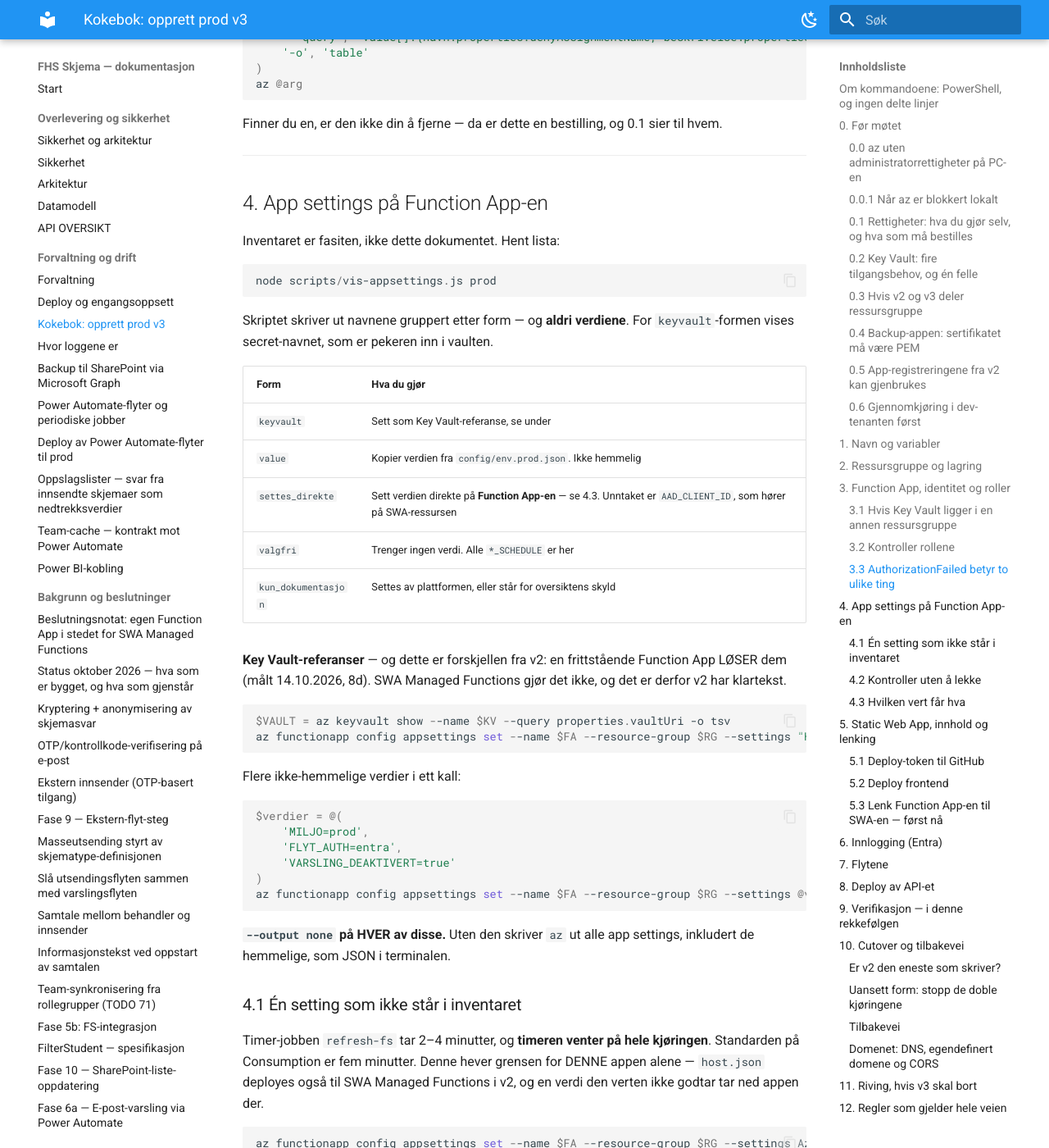
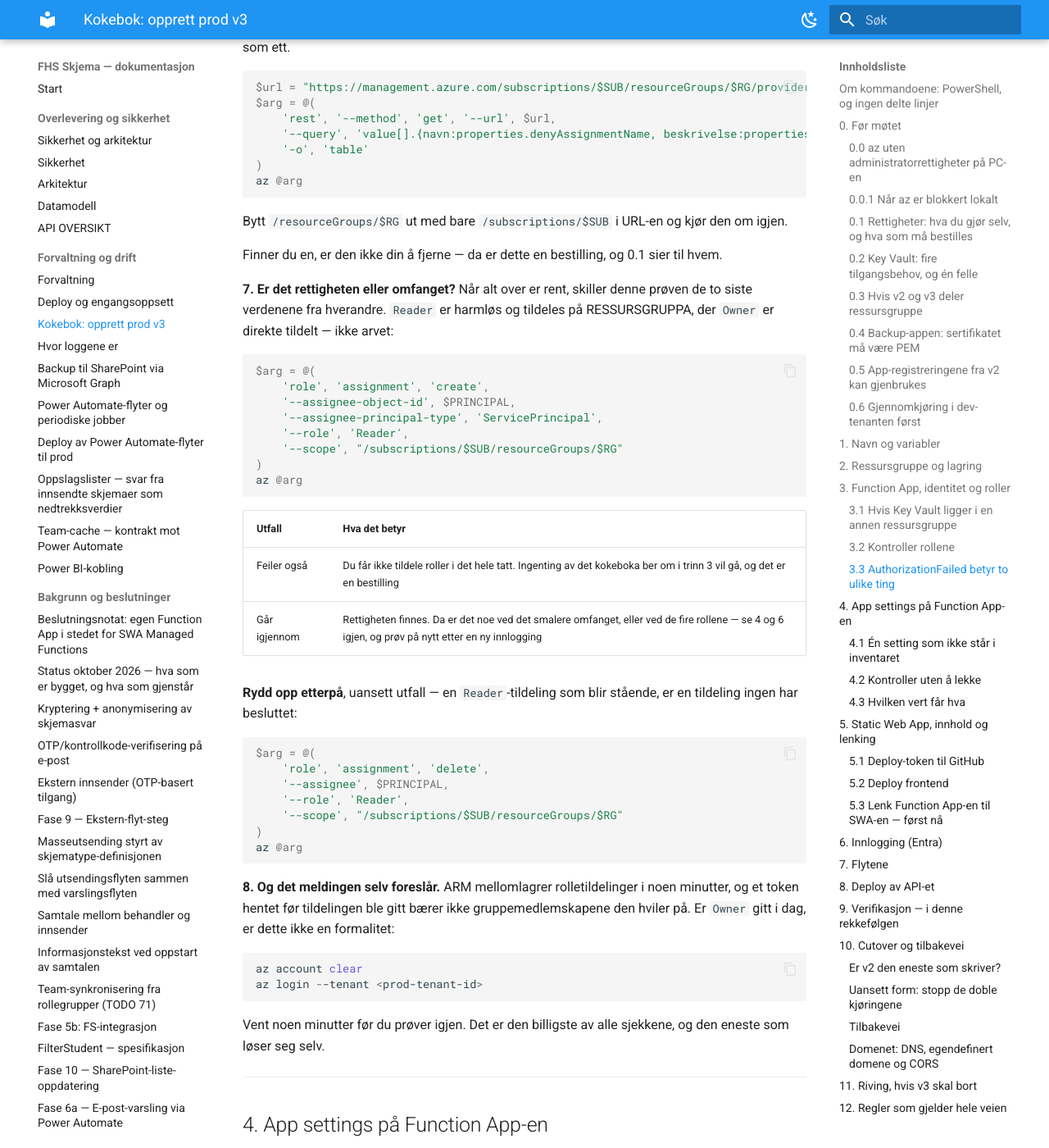
Before and after one commit to jachrist/skjema-swa, an MkDocs documentation site: the page built from docs/KOKEBOK-PROD-V3.md, in a window 1280 px wide and 1400 px high, scrolled down 18048 px. Shown: the whole window at 82% size. Built offline with MkDocs 1.6.1 and Material for MkDocs 9.7.7, drawn with Linux system fonts in a browser that asks for light colours; some of the changed text lies outside the part shown.

Commit message:
Et tomt svar på ressursgruppenivå er ikke et svar
Feilsøkingslista i 3.3 kom til bunnen uten å finne noe: omfanget fins, Owner
er fast tildelt og uten betingelse, ingen deny assignment. Da var det min
egen sjekk som var for smal.

En deny assignment satt på abonnementet eller en administrasjonsgruppe gjelder
nedover, og et oppslag på ressursgruppa alene viser den ikke nødvendigvis.
Steg 6 ber nå om begge nivåene, og sier at et tomt svar på det smale nivået
ikke er et svar. 21.10.2026 ble det lest som ett.

Nytt steg 7: en prøve som skiller de to siste verdenene fra hverandre. En
`Reader`-tildeling på RESSURSGRUPPA — der Owner er direkte tildelt, ikke
arvet — svarer på om det er rettigheten eller omfanget som er problemet.
Harmløs rolle, og med oppryddingen ved siden av: en Reader-tildeling som blir
stående, er en tildeling ingen har besluttet.

Nytt steg 8: det meldingen selv foreslår. ARM mellomlagrer rolletildelinger i
noen minutter, og et token hentet før tildelingen bærer ikke
gruppemedlemskapene den hviler på. Er Owner gitt samme dag, er ny innlogging
ikke en formalitet. Den sto som steg 5 og handlet bare om PIM; nå står den
også som det siste man prøver før man bestiller.

Co-Authored-By: Claude Opus 5 <noreply@anthropic.com>
Claude-Session: https://claude.ai/code/session_016ebSuKji2st85HZS2wAHNH

````diff
--- a/docs/KOKEBOK-PROD-V3.md
+++ b/docs/KOKEBOK-PROD-V3.md
@@ -777,7 +777,12 @@ az login --tenant <prod-tenant-id>
 
 **6. Finnes en deny assignment?** De overstyrer `Owner`, og settes av Azure
 Blueprints eller en managed application. Står du i lista med `Owner` uten
-betingelse, og omfanget finnes, er dette det som er igjen:
+betingelse, og omfanget finnes, er dette det som er igjen.
+
+**Spør på BEGGE nivåene.** En deny assignment satt på abonnementet eller en
+administrasjonsgruppe gjelder nedover, og et oppslag på ressursgruppa alene
+viser den ikke nødvendigvis. Et tomt svar på ressursgruppenivå er derfor ikke
+et svar — 21.10.2026 ble det lest som ett.
 
 ```powershell
 $url = "https://management.azure.com/subscriptions/$SUB/resourceGroups/$RG/providers/Microsoft.Authorization/denyAssignments?api-version=2022-04-01"
@@ -789,8 +794,57 @@ $arg = @(
 az @arg
 ```
 
+Bytt `/resourceGroups/$RG` ut med bare `/subscriptions/$SUB` i URL-en og kjør
+den om igjen.
+
 Finner du en, er den ikke din å fjerne — da er dette en bestilling, og 0.1
 sier til hvem.
+
+**7. Er det rettigheten eller omfanget?** Når alt over er rent, skiller denne
+prøven de to siste verdenene fra hverandre. `Reader` er harmløs og tildeles på
+RESSURSGRUPPA, der `Owner` er direkte tildelt — ikke arvet:
+
+```powershell
+$arg = @(
+    'role', 'assignment', 'create',
+    '--assignee-object-id', $PRINCIPAL,
+    '--assignee-principal-type', 'ServicePrincipal',
+    '--role', 'Reader',
+    '--scope', "/subscriptions/$SUB/resourceGroups/$RG"
+)
+az @arg
+```
+
+| Utfall | Hva det betyr |
+|---|---|
+| Feiler også | Du får ikke tildele roller i det hele tatt. Ingenting av det kokeboka ber om i trinn 3 vil gå, og det er en bestilling |
+| Går igjennom | Rettigheten finnes. Da er det noe ved det smalere omfanget, eller ved de fire rollene — se 4 og 6 igjen, og prøv på nytt etter en ny innlogging |
+
+**Rydd opp etterpå**, uansett utfall — en `Reader`-tildeling som blir
+stående, er en tildeling ingen har besluttet:
+
+```powershell
+$arg = @(
+    'role', 'assignment', 'delete',
+    '--assignee', $PRINCIPAL,
+    '--role', 'Reader',
+    '--scope', "/subscriptions/$SUB/resourceGroups/$RG"
+)
+az @arg
+```
+
+**8. Og det meldingen selv foreslår.** ARM mellomlagrer rolletildelinger i noen
+minutter, og et token hentet før tildelingen ble gitt bærer ikke
+gruppemedlemskapene den hviler på. Er `Owner` gitt i dag, er dette ikke en
+formalitet:
+
+```powershell
+az account clear
+az login --tenant <prod-tenant-id>
+```
+
+Vent noen minutter før du prøver igjen. Det er den billigste av alle sjekkene,
+og den eneste som løser seg selv.
 
 ---
 
````
